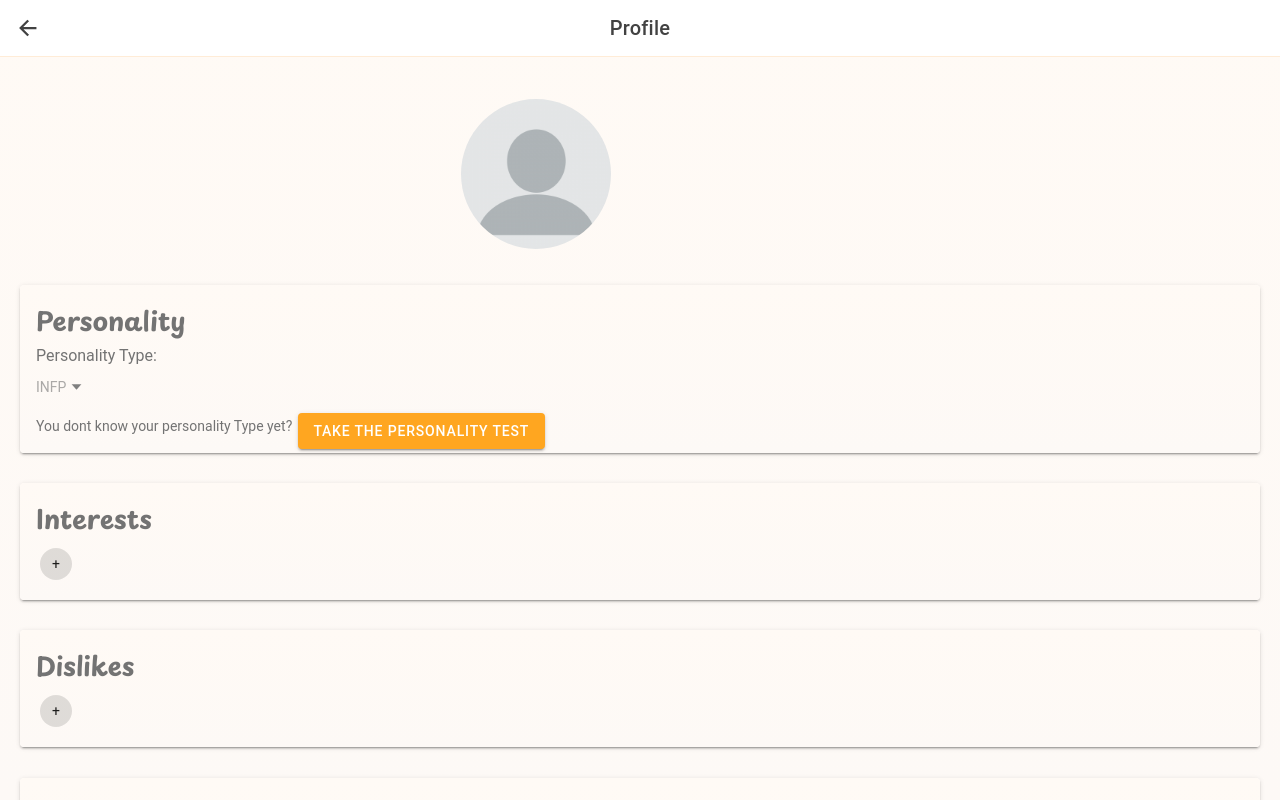
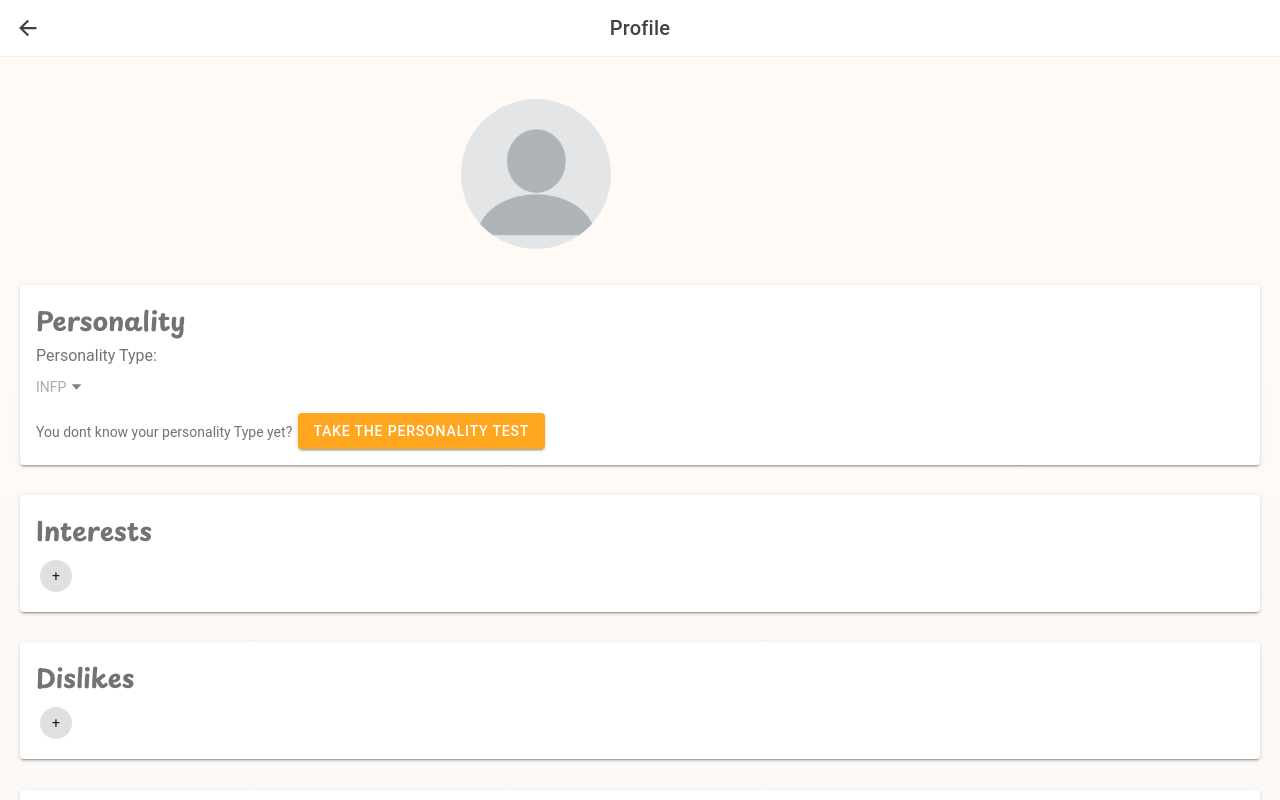
Before and after one commit to mostafa-elhaiany/DineDevine, a React (Vite) app in the folder DineDevineUI/: page /profile in a window 1280 px wide. Built offline with nearby package versions, Linux system fonts and the light colour scheme; a web font is replaced by a local one.

Commit message:
Profile Page Styling

```diff
--- a/DineDevineUI/src/pages/ProfilePage.css
+++ b/DineDevineUI/src/pages/ProfilePage.css
@@ -77,3 +77,11 @@
     display: inline;
     font-size: medium;
 }
+
+ion-card {
+    background: white;
+}
+
+.alert-wrapper.sc-ion-alert-md {
+    background: white !important;
+}
--- a/DineDevineUI/src/pages/ProfilePage.tsx
+++ b/DineDevineUI/src/pages/ProfilePage.tsx
@@ -143,7 +143,7 @@ const ProfilePage: React.FC<Profile> = (props: Profile) => {
                                     {Object.keys(PERONALITY_TYPES).filter((v) => isNaN(Number(v)) ).map((tag, idx) => <IonSelectOption key={tag+idx} id={"button" + tag}>{tag}</IonSelectOption>)}
                                 </IonSelect>
                                 <div className={"ion-margin-start"}>
-                                    You dont know your personality Type yet? <IonButton>TAKE THE PERSONALITY TEST</IonButton>
+                                    You dont know your personality Type yet? <IonButton className={"ion-margin-bottom"}>TAKE THE PERSONALITY TEST</IonButton>
                                 </div>
 
                             </IonCard>
```
